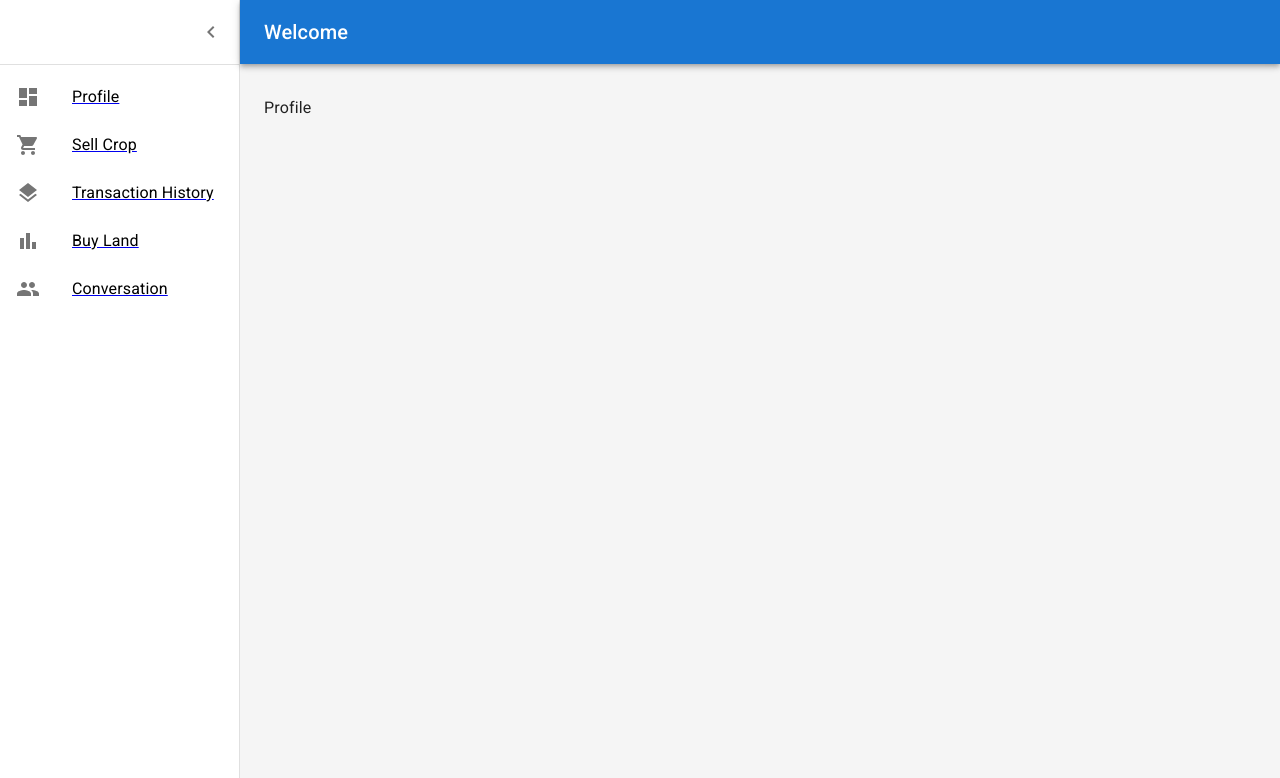
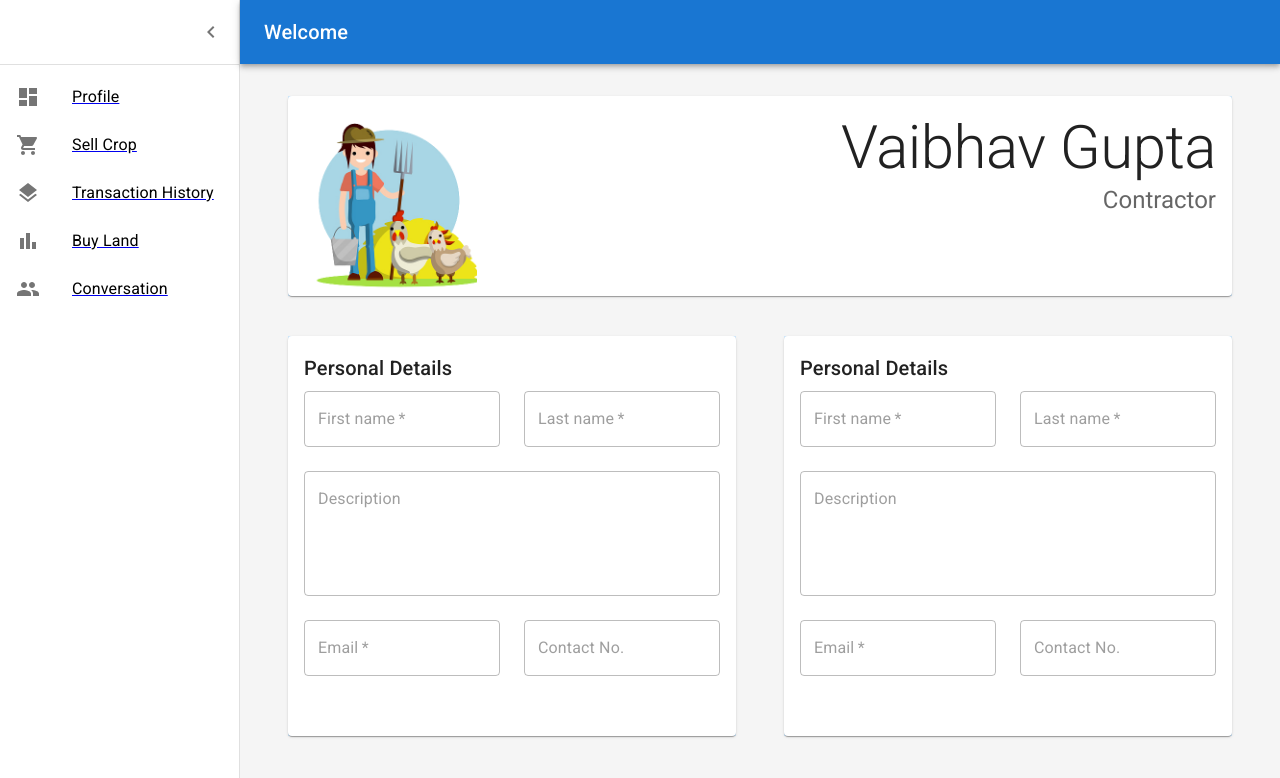
Before and after one commit to KAJU-KATLI/green-hackathon-frontend, a React (Create React App) app: page /dashboard/profile in a window 1280 px wide. Shown: the top 778 px of the page. Built offline with nearby package versions, Linux system fonts and the light colour scheme.

Commit message:
template for profile page

```diff
--- a/src/components/Dashboard/Dashboard.js
+++ b/src/components/Dashboard/Dashboard.js
@@ -20,8 +20,6 @@ import Chat from "../../pages/Chat/index";
 import History from "../../pages/History/index";
 import Profile from "../../pages/Profile/index";
 import Sell from "../../pages/Sell/index";
-
-
 
 const drawerWidth = 240;
 
@@ -140,7 +138,7 @@ function DashboardContent() {
             }}
           >
             <Toolbar />
-            <Container maxWidth="lg" sx={{ mt: 4, mb: 4 }}>
+            <Container maxWidth="xl" sx={{ mt: 4, mb: 4 }}>
               <Switch>
                 <Route key="profile" exact path="/dashboard/profile">
                   <Profile />
--- /dev/null
+++ b/src/components/Profile/MajorDetails.js
@@ -0,0 +1,51 @@
+import React from "react";
+import {
+  Box,
+  Card,
+  CardContent,
+  CardMedia,
+  Container,
+  Typography,
+} from "@mui/material";
+
+import image from "../../assets/heroFarmer.png";
+
+export default function MajorDetails() {
+  return (
+    <Container maxWidth="xl">
+      <Box sx={{ bgcolor: "#cfe8fc", height: "25vh", width: "100%" }}>
+        <Card
+          sx={{
+            display: "flex",
+            flexDirection: "row",
+            justifyContent: "space-between",
+            width: "100%",
+            height: "100%",
+          }}
+        >
+          <CardMedia
+            component="img"
+            sx={{ width: "20%" }}
+            image={image}
+            alt="Farmer Jod"
+          />
+          <Box sx={{ display: "flex", flexDirection: "column" }}>
+            <CardContent sx={{ flex: "1 0 auto" }}>
+              <Typography component="div" variant="h2">
+                Vaibhav Gupta
+              </Typography>
+              <Typography
+                variant="h5"
+                color="text.secondary"
+                component="div"
+                style={{ textAlign: "right" }}
+              >
+                Contractor
+              </Typography>
+            </CardContent>
+          </Box>
+        </Card>
+      </Box>
+    </Container>
+  );
+}
--- /dev/null
+++ b/src/components/Profile/PersonalDetails.js
@@ -0,0 +1,102 @@
+import React from "react";
+import {
+  Box,
+  Card,
+  CardContent,
+  Container,
+  Grid,
+  TextField,
+  Typography,
+} from "@mui/material";
+
+export default function PersonalDetails() {
+  return (
+    <Container maxWidth="xl">
+      <Box sx={{ bgcolor: "#cfe8fc", height: "50vh" }}>
+        <Card
+          sx={{
+            display: "flex",
+            flexDirection: "row",
+            justifyContent: "space-between",
+            width: "100%",
+            height: "100%",
+          }}
+        >
+          <Box sx={{ display: "flex", flexDirection: "column" }}>
+            <CardContent sx={{ flex: "1 0 auto" }}>
+              <Typography variant="h6" gutterBottom>
+                Personal Details
+              </Typography>
+              <Grid container spacing={3}>
+                <Grid item xs={12} sm={6}>
+                  <TextField
+                    required
+                    id="firstName"
+                    name="firstName"
+                    label="First name"
+                    disabled={true}
+                    fullWidth
+                    //onChange={(e) => props.onChange(e)}
+                    // value={props.data.firstName}
+                  />
+                </Grid>
+                <Grid item xs={12} sm={6}>
+                  <TextField
+                    required
+                    id="lastName"
+                    name="lastName"
+                    label="Last name"
+                    disabled={true}
+                    fullWidth
+                    autoComplete="family-name"
+                    // onChange={(e) => props.onChange(e)}
+                    // value={props.data.lastName}
+                  />
+                </Grid>
+                <Grid item xs={12}>
+                  <TextField
+                    id="desc"
+                    name="address1"
+                    label="Description"
+                    fullWidth
+                    multiline
+                    rows={4}
+                    disabled={true}
+                    autoComplete="shipping address-line1"
+                    //onChange={(e) => props.onChange(e)}
+                    //value={props.data.desc}
+                  />
+                </Grid>
+                <Grid item xs={12} sm={6}>
+                  <TextField
+                    required
+                    id="email"
+                    name="city"
+                    label="Email"
+                    fullWidth
+                    disabled={true}
+                    autoComplete="shipping address-level2"
+                    // onChange={(e) => props.onChange(e)}
+                    // value={props.data.email}
+                  />
+                </Grid>
+                <Grid item xs={12} sm={6}>
+                  <TextField
+                    id="contact"
+                    name="state"
+                    label="Contact No."
+                    type="number"
+                    fullWidth
+                    disabled={true}
+                    // onChange={(e) => props.onChange(e)}
+                    // value={props.data.contact}
+                  />
+                </Grid>
+              </Grid>
+            </CardContent>
+          </Box>
+        </Card>
+      </Box>
+    </Container>
+  );
+}
--- /dev/null
+++ b/src/components/Profile/ProfessionalDetails.js
@@ -0,0 +1,102 @@
+import React from "react";
+import {
+  Box,
+  Card,
+  CardContent,
+  Container,
+  Grid,
+  TextField,
+  Typography,
+} from "@mui/material";
+
+export default function ProfessionalDetails() {
+  return (
+    <Container maxWidth="xl">
+      <Box sx={{ bgcolor: "#cfe8fc", height: "50vh" }}>
+        <Card
+          sx={{
+            display: "flex",
+            flexDirection: "row",
+            justifyContent: "space-between",
+            width: "100%",
+            height: "100%",
+          }}
+        >
+          <Box sx={{ display: "flex", flexDirection: "column" }}>
+            <CardContent sx={{ flex: "1 0 auto" }}>
+              <Typography variant="h6" gutterBottom>
+                Personal Details
+              </Typography>
+              <Grid container spacing={3}>
+                <Grid item xs={12} sm={6}>
+                  <TextField
+                    required
+                    id="firstName"
+                    name="firstName"
+                    label="First name"
+                    disabled={true}
+                    fullWidth
+                    //onChange={(e) => props.onChange(e)}
+                    // value={props.data.firstName}
+                  />
+                </Grid>
+                <Grid item xs={12} sm={6}>
+                  <TextField
+                    required
+                    id="lastName"
+                    name="lastName"
+                    label="Last name"
+                    disabled={true}
+                    fullWidth
+                    autoComplete="family-name"
+                    // onChange={(e) => props.onChange(e)}
+                    // value={props.data.lastName}
+                  />
+                </Grid>
+                <Grid item xs={12}>
+                  <TextField
+                    id="desc"
+                    name="address1"
+                    label="Description"
+                    fullWidth
+                    multiline
+                    rows={4}
+                    disabled={true}
+                    autoComplete="shipping address-line1"
+                    //onChange={(e) => props.onChange(e)}
+                    //value={props.data.desc}
+                  />
+                </Grid>
+                <Grid item xs={12} sm={6}>
+                  <TextField
+                    required
+                    id="email"
+                    name="city"
+                    label="Email"
+                    fullWidth
+                    disabled={true}
+                    autoComplete="shipping address-level2"
+                    // onChange={(e) => props.onChange(e)}
+                    // value={props.data.email}
+                  />
+                </Grid>
+                <Grid item xs={12} sm={6}>
+                  <TextField
+                    id="contact"
+                    name="state"
+                    label="Contact No."
+                    type="number"
+                    fullWidth
+                    disabled={true}
+                    // onChange={(e) => props.onChange(e)}
+                    // value={props.data.contact}
+                  />
+                </Grid>
+              </Grid>
+            </CardContent>
+          </Box>
+        </Card>
+      </Box>
+    </Container>
+  );
+}
--- a/src/pages/Profile/index.js
+++ b/src/pages/Profile/index.js
@@ -1,7 +1,35 @@
 import React from "react";
+import MajorDetails from "../../components/Profile/MajorDetails";
+import PersonalDetails from "../../components/Profile/PersonalDetails";
+import ProfessionalDetails from "../../components/Profile/ProfessionalDetails";
 
 const Index = () => {
-  return <div>Profile</div>;
+  return (
+    <div
+      style={{
+        display: "flex",
+        flexDirection: "column",
+        height: "100%",
+        width: "100%",
+      }}
+    >
+      <div style={{ display: "flex", height: "100%", width: "100%" }}>
+        <MajorDetails />
+      </div>
+      <div style={{ height: "5vh" }} />
+      <div
+        style={{
+          display: "flex",
+          flexDirection: "row",
+          height: "100%",
+          width: "100%",
+        }}
+      >
+        <PersonalDetails />
+        <ProfessionalDetails />
+      </div>
+    </div>
+  );
 };
 
 export default Index;
```
